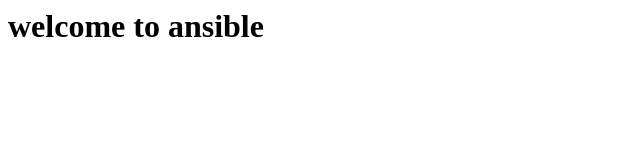
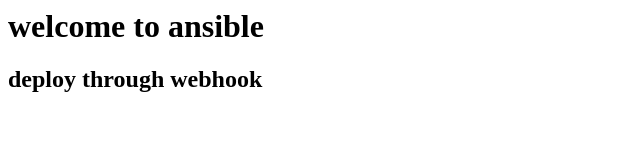
Before and after one commit to Charansaadar007/sampleapp, a plain HTML site: page index.html in a window 1280 px wide. Shown: the whole page, without its empty margins (0-640 px from the left). Drawn offline with Linux system fonts and the light colour scheme.

Commit message:
Update index.html

```diff
--- a/index.html
+++ b/index.html
@@ -1 +1,2 @@
 <h1> welcome to ansible</h1>
+<h2>deploy through webhook</h2>
```
